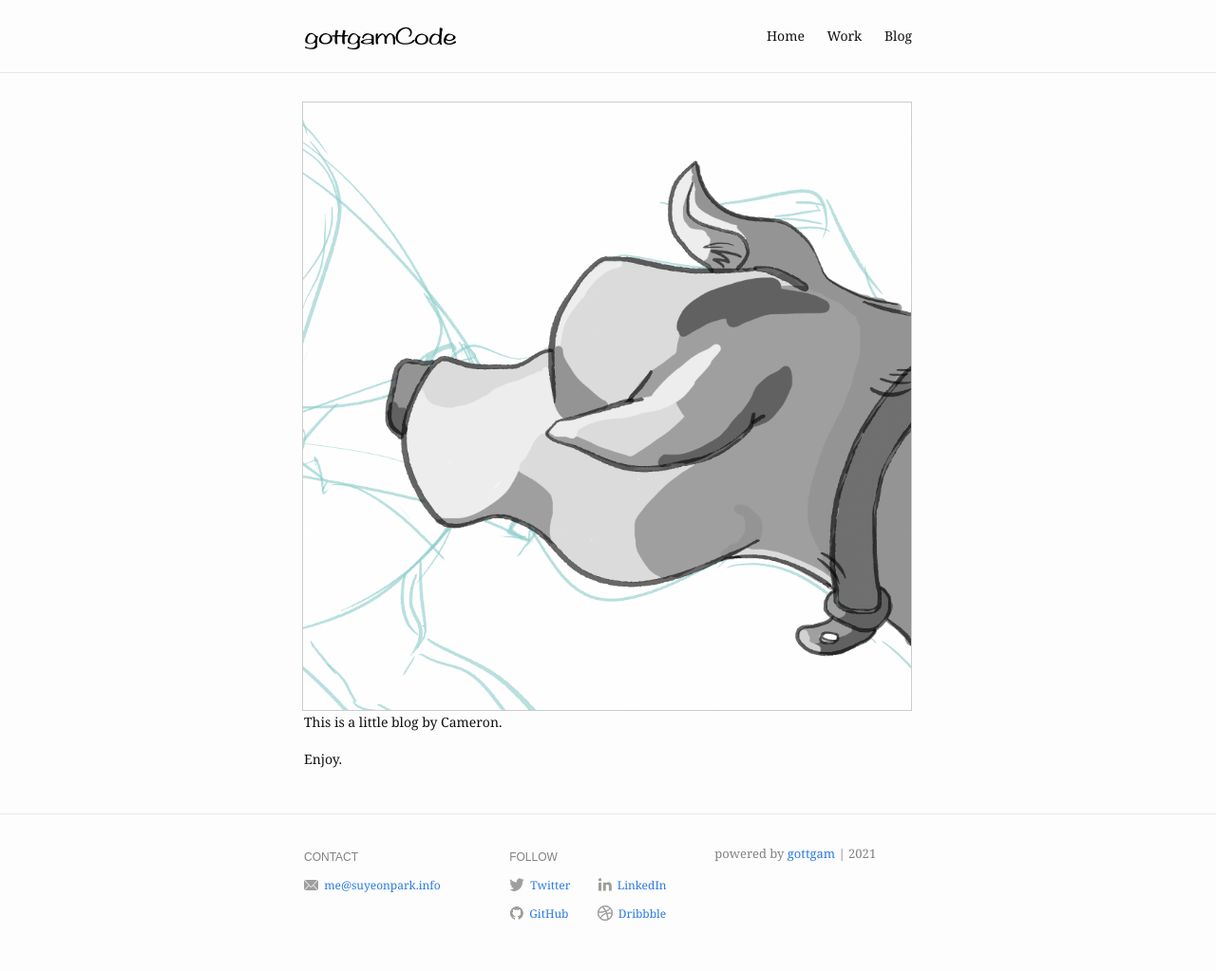
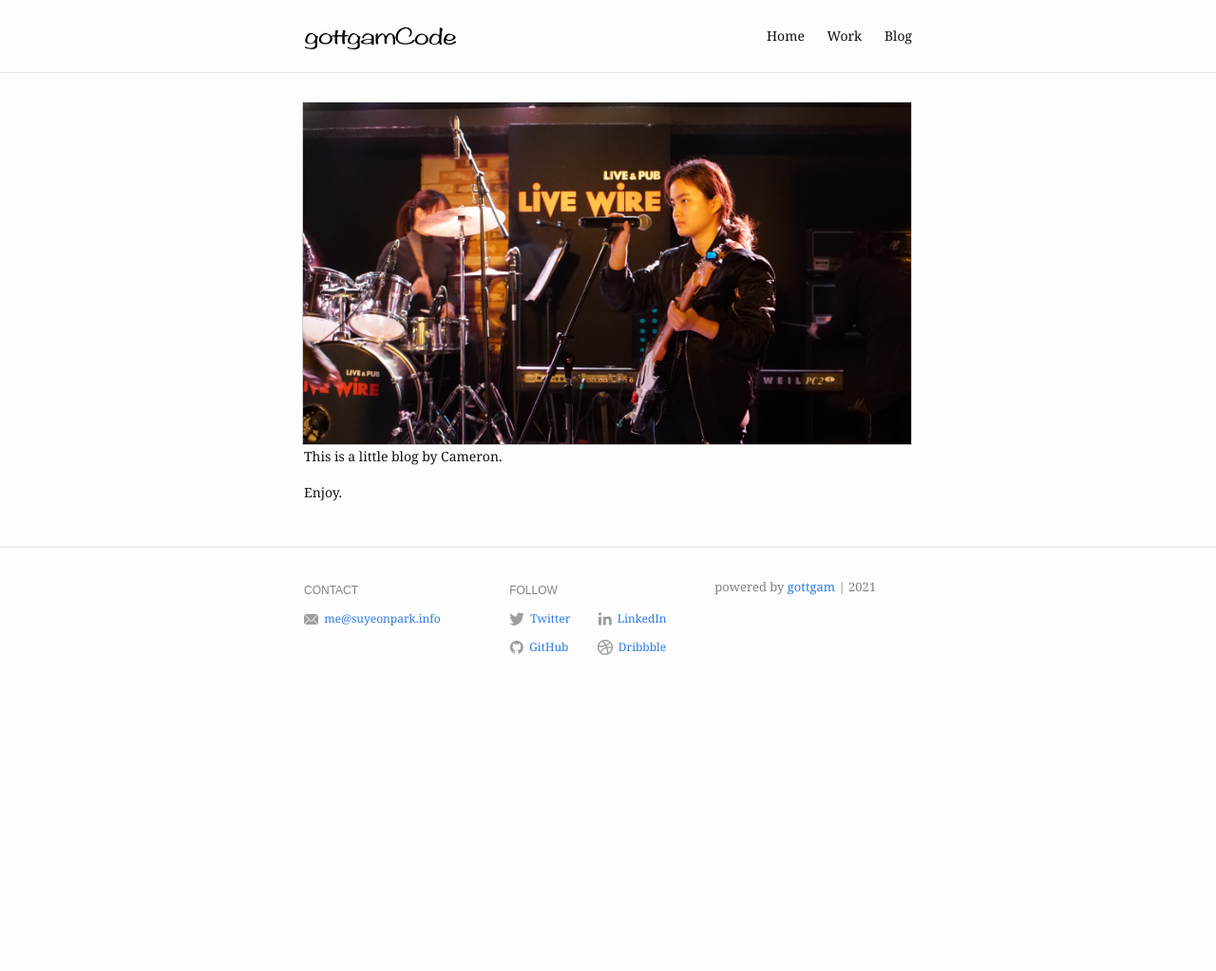
Before and after one commit to gottgam/gottgam.github.io, a Jekyll site: the page built from index.md, in a window 1280 px wide. Shown: the whole page at 95% size. Built offline with Jekyll 4.4.1, drawn with Linux system fonts in a browser that asks for light colours; after the commit the page ends 900 px from its top, so only the background shows below that.

Commit message:
Update index.md

```diff
--- a/index.md
+++ b/index.md
@@ -1,8 +1,8 @@
 ---
 layout: home
 profile_picture:
-  src: /assets/img/profile-pic.png
-  alt: dog by Cameron Park
+  src: /assets/img/profile-pic.jpg
+  alt: Cameron Park
 ---
 
 <p>
```
